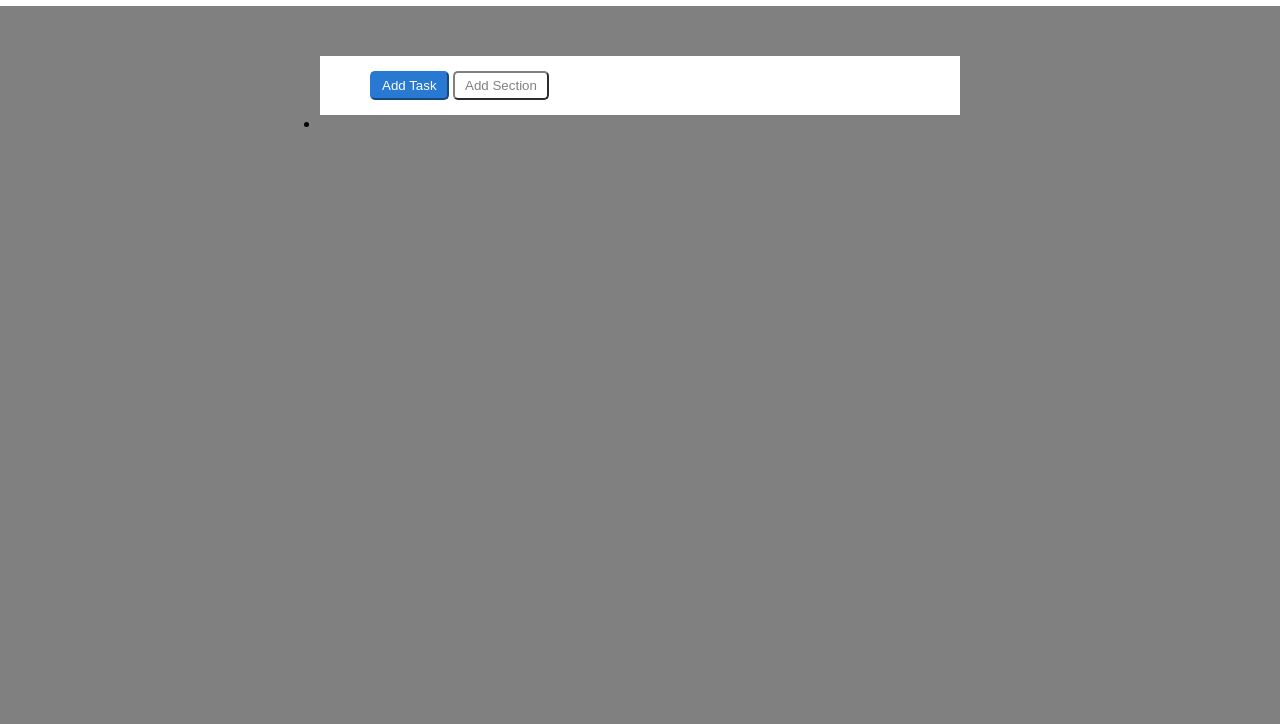
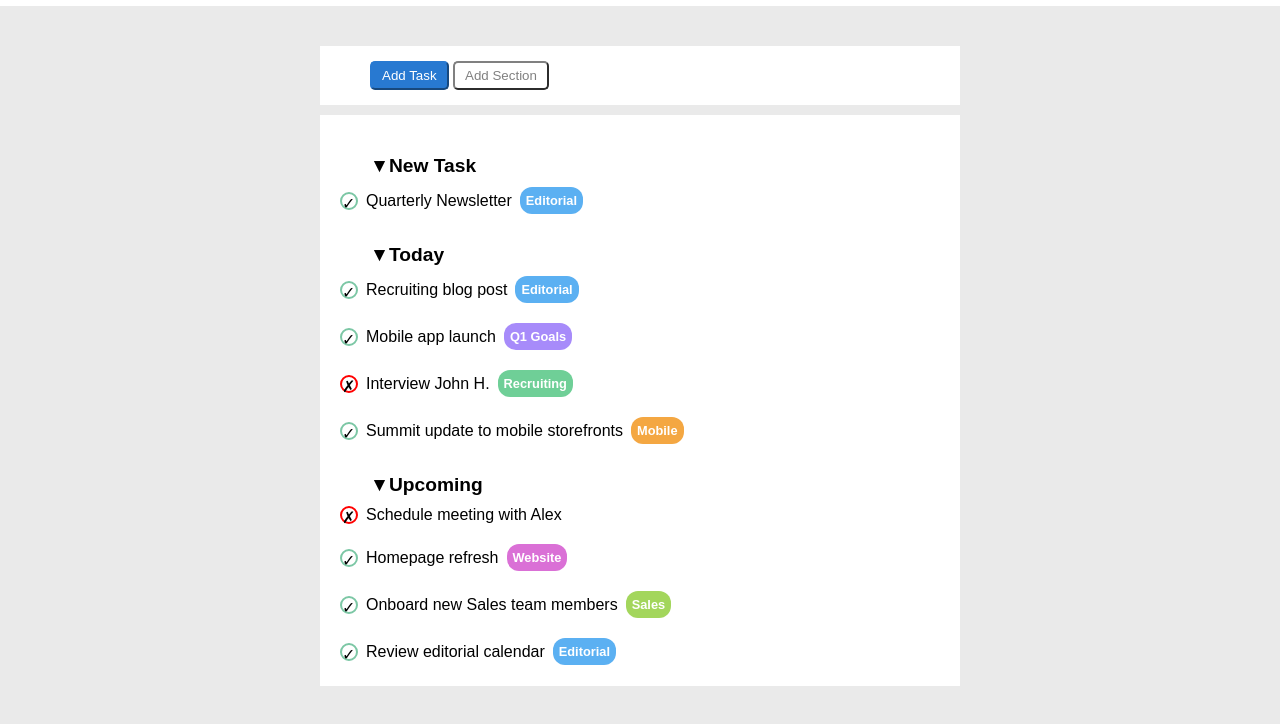
Before and after one commit to Endri-Tosku/html-css-toboolist, a plain HTML site: page index.html in a window 1280 px wide. Shown: the part 64-788 px from the top of the page. Drawn offline with Linux system fonts and the light colour scheme.

Commit message:
feat: completamento del main

```diff
--- a/css/style.css
+++ b/css/style.css
@@ -10,7 +10,7 @@
 }
 
 body {
-    background-color: grey;
+    background-color: rgb(234, 234, 234);
     font-family: Arial, Helvetica, sans-serif;
 }
 
@@ -51,10 +51,94 @@ h1 {
 
 .container-button {
     background-color: white;
-    margin-top: 50px;
+    margin-top: 40px;
     padding: 15px 0 15px 50px;
 }
 
-.section-list {
+.container-list {
+    background-color: white;
+    margin-top: 10px;
+}
 
+h2 {
+    padding-left: 50px;
+    align-items: center;
+    font-size: 1.2em;
+    margin-top: 30px;
+    margin-bottom: 10px;
 }
+
+
+ul {
+    list-style: none;
+    padding-left: 20px;
+}
+
+li {
+    display: flex;
+    align-items: center;
+    gap: 8px;
+    margin-bottom: 20px;
+}
+
+.check {
+    width: 18px;
+    height: 18px;
+    border: 2px solid #7cc7a5;
+    border-radius: 50%;
+    position: relative;
+}
+
+.cross {
+    width: 18px;
+    height: 18px;
+    border: 2px solid red;
+    border-radius: 50%;
+    position: relative;
+}
+
+.tag {
+    font-size: 0.8em;
+    padding: 2px 8px;
+    border-radius: 12px;
+    color: white;
+    font-weight: bold;
+}
+
+.editorial {
+    background-color: #5bb0f2;
+    padding: 6px;
+}
+
+.sales {
+    background-color: #a3d65c;
+    padding: 6px;
+}
+
+.website {
+    background-color: #da70d6;
+    padding: 6px;
+}
+
+.mobile {
+    background-color: #f4a742;
+    padding: 6px;
+}
+
+.recruiting {
+    background-color: #6fcf97;
+    padding: 6px;
+}
+
+.goals {
+    background-color: #a78bfa;
+    padding: 6px;
+}
+
+#margine-basso {
+    padding-bottom: 1px;
+}
+
+#margine-alto {
+    padding-top: 10px;
+}
--- a/index.html
+++ b/index.html
@@ -24,11 +24,39 @@
             <button class="button-section" type="button">Add Section</button>
         </div>
 
-        <div class="section-list">
+        <section class="container-list">
+            <div id="margine-alto"></div>
+
+            <h2>▼New Task</h2>
             <ul>
-                <li></li>
+                <li><span class="check">&check;</span> Quarterly Newsletter <span class="tag editorial">Editorial</span>
+                </li>
             </ul>
-        </div>
+
+            <h2>▼Today</h2>
+            <ul>
+                <li><span class="check">&check;</span> Recruiting blog post <span class="tag editorial">Editorial</span>
+                </li>
+                <li><span class="check">&check;</span> Mobile app launch <span class="tag goals">Q1 Goals</span></li>
+                <li><span class="cross">&cross;</span> Interview John H. <span class="tag recruiting">Recruiting</span>
+                </li>
+                <li><span class="check">&check;</span> Summit update to mobile storefronts <span
+                        class="tag mobile">Mobile</span></li>
+            </ul>
+
+            <h2>▼Upcoming</h2>
+            <ul>
+                <li><span class="cross">&cross;</span> Schedule meeting with Alex</li>
+                <li><span class="check">&check;</span> Homepage refresh <span class="tag website">Website</span></li>
+                <li><span class="check">&check;</span> Onboard new Sales team members <span
+                        class="tag sales">Sales</span></li>
+                <li><span class="check">&check;</span> Review editorial calendar <span
+                        class="tag editorial">Editorial</span>
+                </li>
+            </ul>
+            <div id="margine-basso"></div>
+
+        </section>
 
     </main>
 
```
